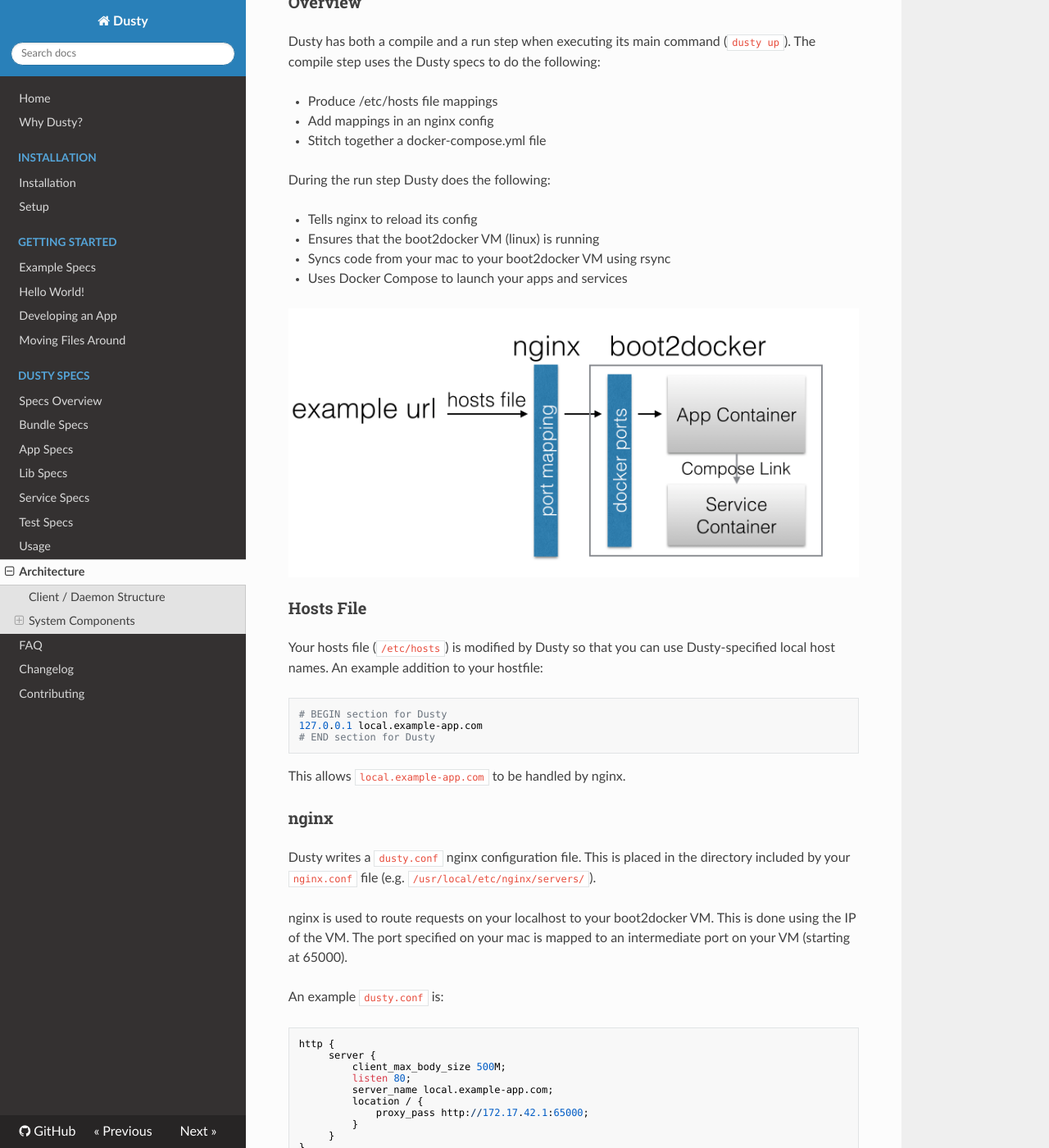
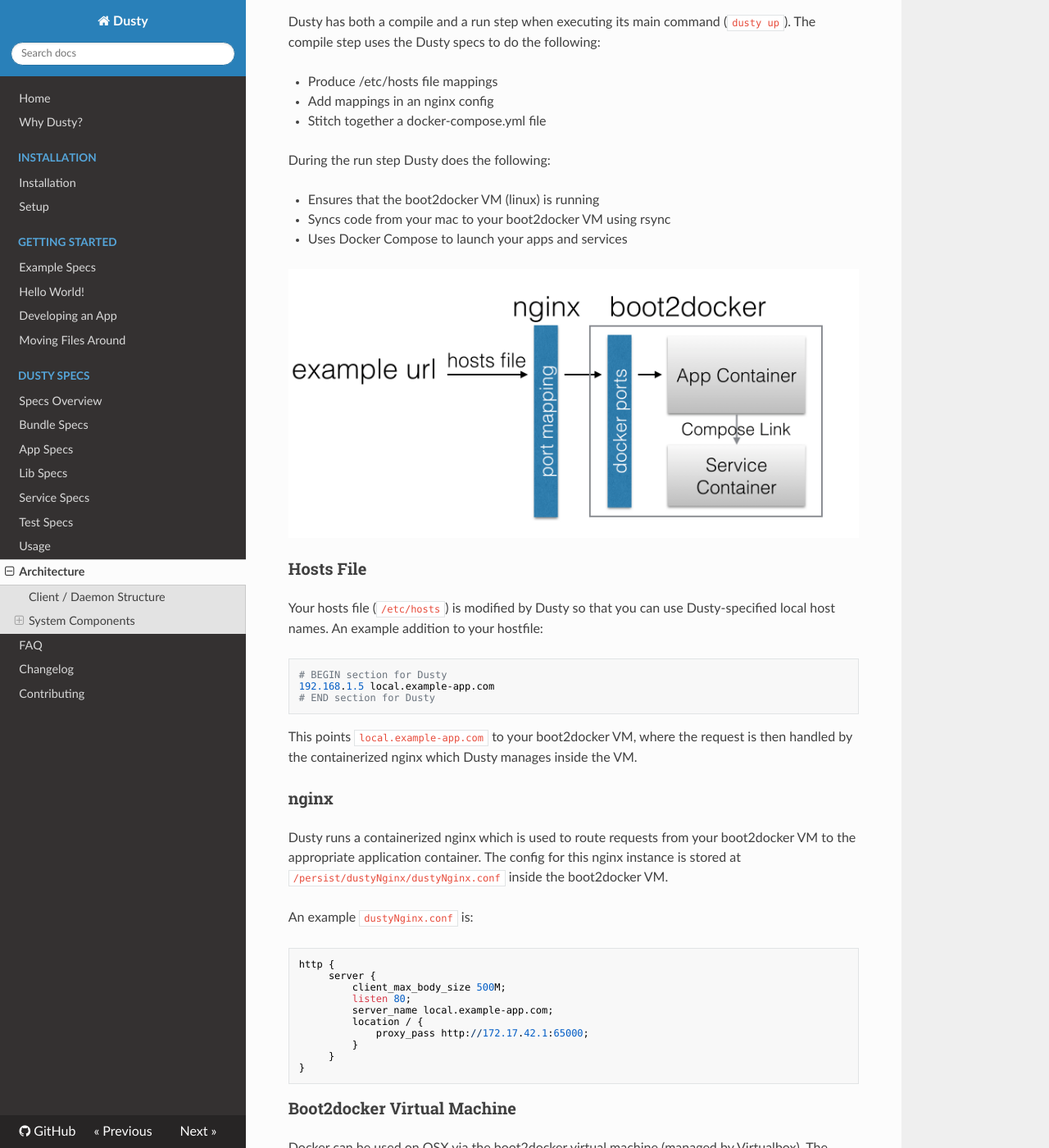
Before and after one commit to gamechanger/dusty, an MkDocs documentation site: the page built from docs/architecture.md, in a window 1280 px wide and 1400 px high, scrolled down 620 px. Shown: the whole window at 82% size. Built offline with MkDocs 1.6.1, drawn with Linux system fonts in a browser that asks for light colours; nearby versions of some CDN libraries; old or Windows-style settings are respelled for this version of MkDocs; some of the changed text lies outside the part shown.

Commit message:
Update doc references to how nginx works now that it's containerized

````diff
--- a/docs/architecture.md
+++ b/docs/architecture.md
@@ -3,7 +3,7 @@
 ## Client / Daemon Structure
 
 * Dusty uses a client/daemon structure.
-* The daemon (`dusty -d`) runs with root permissions to modify the hosts file (/etc/hosts) and use nginx. By default the daemon runs automatically using a plist.
+* The daemon (`dusty -d`) runs with root permissions to modify the hosts file (/etc/hosts). By default, the daemon runs automatically via a plist and launchd.
 * A client sends the daemon commands over a unix socket. The client is run on the command line.
 
 ## System Components
@@ -11,7 +11,6 @@
 Dusty leverages several programs and system components:
 
  * /etc/hosts file
- * [nginx](http://wiki.nginx.org/Main)
  * [Docker](https://www.docker.com/)
  * [boot2docker](http://boot2docker.io/) and [Virtualbox](https://www.virtualbox.org/wiki/VirtualBox)
  * [Docker Compose](https://docs.docker.com/compose/)
@@ -28,7 +27,6 @@
 
 During the run step Dusty does the following:
 
- * Tells nginx to reload its config
  * Ensures that the boot2docker VM (linux) is running
  * Syncs code from your mac to your boot2docker VM using rsync
  * Uses Docker Compose to launch your apps and services
@@ -41,19 +39,19 @@
 local host names.  An example addition to your hostfile:
 ```
 # BEGIN section for Dusty
-127.0.0.1 local.example-app.com
+192.168.1.5 local.example-app.com
 # END section for Dusty
 ```
-This allows `local.example-app.com` to be handled by nginx.
+This points `local.example-app.com` to your boot2docker VM, where the request is then handled
+by the containerized nginx which Dusty manages inside the VM.
 
 ### nginx
 
-Dusty writes a `dusty.conf` nginx configuration file. This is placed in the directory included by your `nginx.conf` file (e.g. `/usr/local/etc/nginx/servers/`).
+Dusty runs a containerized nginx which is used to route requests from your boot2docker VM to
+the appropriate application container. The config for this nginx instance is stored at
+`/persist/dustyNginx/dustyNginx.conf` inside the boot2docker VM.
 
-nginx is used to route requests on your localhost to your boot2docker VM. This is done using the IP of the VM.
-The port specified on your mac is mapped to an intermediate port on your VM (starting at 65000).
-
-An example `dusty.conf` is:
+An example `dustyNginx.conf` is:
 ```
 http {
      server {
````
Also changed, not shown: docs/installation.md (+0 -2 lines), 1 other file.
